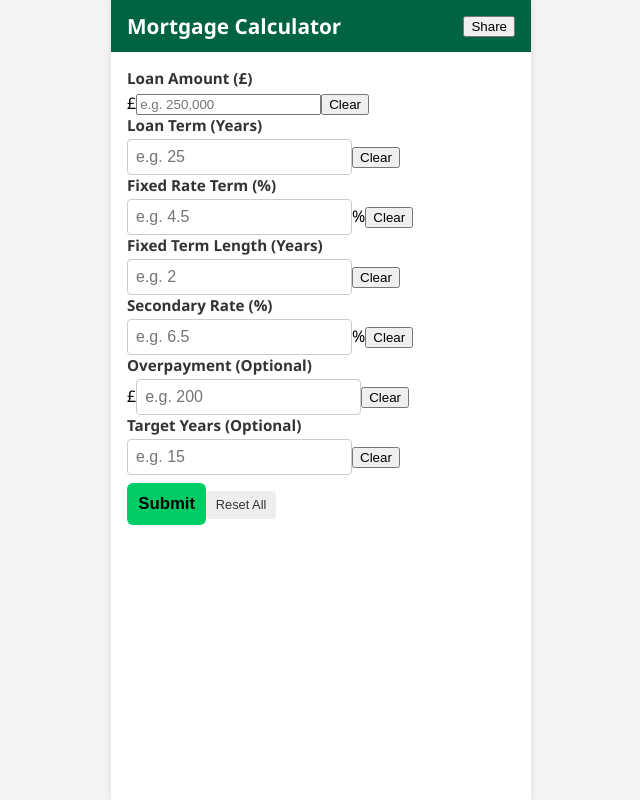
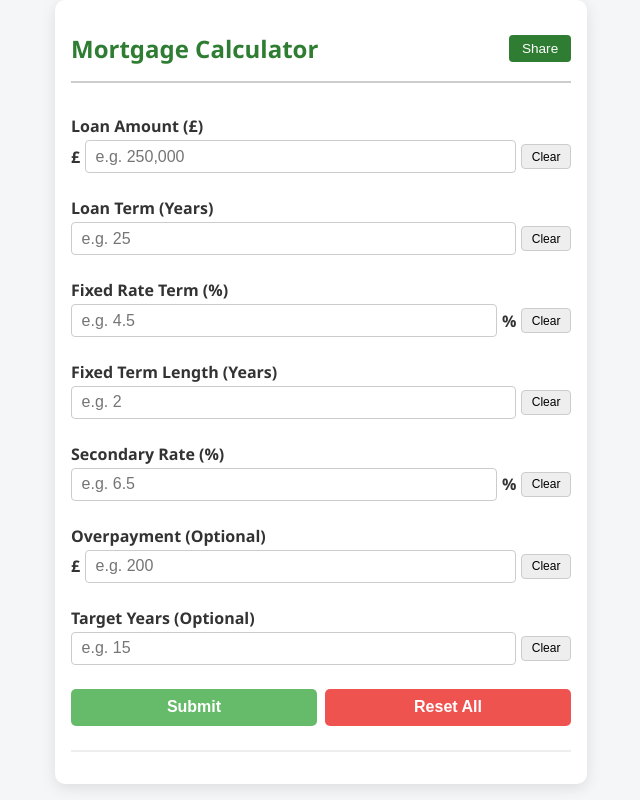
Before and after one commit to Ampdrew06/Mortgage-Calculator, a React (Create React App) app: page / in a window 1280 px wide. Shown: the whole page, without its empty margins (319-959 px from the left). Built offline with nearby package versions, Linux system fonts and the light colour scheme.

Commit message:
Update App.css

```diff
--- a/src/App.css
+++ b/src/App.css
@@ -1,118 +1,145 @@
+/* App.css */
+
 body {
   margin: 0;
-  padding: 0;
   font-family: 'Segoe UI', Tahoma, Geneva, Verdana, sans-serif;
-  background-color: #f4f4f4;
+  background-color: #f4f6f8;
+  color: #333;
 }
 
 .container {
-  max-width: 420px;
-  margin: auto;
-  padding: 1rem;
-  background: white;
-  min-height: 100vh;
-  box-shadow: 0 0 8px rgba(0, 0, 0, 0.1);
-  box-sizing: border-box;
-  display: flex;
-  flex-direction: column;
-  justify-content: flex-start;
+  max-width: 500px;
+  margin: 0 auto;
+  padding: 2rem 1rem 1rem 1rem;
+  background-color: white;
+  border-radius: 10px;
+  box-shadow: 0 4px 15px rgba(0, 0, 0, 0.1);
 }
 
 header {
   display: flex;
   justify-content: space-between;
   align-items: center;
-  background-color: #006341;
-  color: white;
-  padding: 0.75rem 1rem;
-  margin: -1rem -1rem 1rem -1rem;
+  padding-bottom: 1rem;
+  border-bottom: 2px solid #ccc;
+  margin-bottom: 1rem;
 }
 
-header h1 {
-  font-size: 1.3rem;
+h1 {
+  font-size: 1.5rem;
   margin: 0;
+  color: #2e7d32;
 }
 
-.share-btn {
-  background: white;
-  color: #006341;
+.share-button {
+  background-color: #2e7d32;
+  color: white;
+  border: none;
+  padding: 0.4rem 0.8rem;
+  border-radius: 4px;
+  cursor: pointer;
+  font-size: 0.85rem;
+}
+
+label {
+  display: block;
+  margin-top: 1rem;
+  margin-bottom: 0.2rem;
   font-weight: bold;
-  border: none;
+}
+
+.input-row {
+  display: flex;
+  flex-direction: column;
+}
+
+.input-prefix {
+  display: flex;
+  align-items: center;
+  gap: 0.3rem;
+  margin-bottom: 0.5rem;
+}
+
+.input-prefix input {
+  flex: 1;
+  padding: 0.4rem 0.6rem;
+  font-size: 1rem;
+  border: 1px solid #ccc;
   border-radius: 4px;
-  padding: 0.4rem 0.7rem;
+}
+
+.input-prefix span {
+  font-weight: bold;
+}
+
+.input-prefix button {
+  padding: 0.3rem 0.6rem;
+  font-size: 0.75rem;
+  background-color: #eee;
+  border: 1px solid #ccc;
+  border-radius: 4px;
   cursor: pointer;
 }
 
-label {
-  font-weight: bold;
-  margin-bottom: 0.25rem;
-  display: block;
-  font-size: 0.95rem;
-  color: #333;
-}
-
-.input-group {
-  margin-bottom: 1rem;
-}
-
-.input-wrapper {
-  display: flex;
-  align-items: center;
-  gap: 0.4rem;
-}
-
-.input-wrapper span {
-  font-weight: bold;
-  color: #333;
-}
-
-input[type="number"] {
-  flex: 1;
-  padding: 0.5rem;
-  border: 1px solid #ccc;
-  border-radius: 4px;
-  font-size: 1rem;
-}
-
-.clear {
-  padding: 0.4rem 0.6rem;
-  font-size: 0.8rem;
-  border: none;
-  border-radius: 4px;
-  background-color: #eee;
-  color: #333;
-  cursor: pointer;
-  white-space: nowrap;
-}
-
-.clear:hover {
+.input-prefix button:hover {
   background-color: #ddd;
 }
 
-button.submit {
-  background-color: #00cc66;
-  color: black;
-  font-weight: bold;
-  border: none;
-  padding: 0.7rem;
-  border-radius: 6px;
-  font-size: 1.05rem;
-  cursor: pointer;
-  margin-top: 0.5rem;
+.button-row {
+  display: flex;
+  justify-content: space-between;
+  gap: 0.5rem;
+  margin-top: 1rem;
 }
 
-button.submit:hover {
-  background-color: #00b359;
+button.submit {
+  flex: 1;
+  padding: 0.6rem;
+  font-size: 1rem;
+  font-weight: bold;
+  background-color: #66bb6a;
+  border: none;
+  color: white;
+  border-radius: 5px;
+  cursor: pointer;
+}
+
+button.clear {
+  flex: 1;
+  padding: 0.6rem;
+  font-size: 1rem;
+  font-weight: bold;
+  background-color: #ef5350;
+  border: none;
+  color: white;
+  border-radius: 5px;
+  cursor: pointer;
 }
 
 .results {
-  margin-top: 1.2rem;
-  font-size: 1rem;
+  margin-top: 1.5rem;
+  padding-top: 1rem;
+  border-top: 2px solid #eee;
 }
 
 .results p {
+  margin: 0.5rem 0;
+  font-size: 1rem;
   display: flex;
   justify-content: space-between;
-  margin: 0.6rem 0;
-  font-weight: bold;
 }
+
+@media screen and (max-height: 700px) {
+  .container {
+    padding: 1rem;
+  }
+
+  .button-row button {
+    font-size: 0.9rem;
+    padding: 0.4rem;
+  }
+
+  .results p {
+    font-size: 0.95rem;
+  }
+}
```
